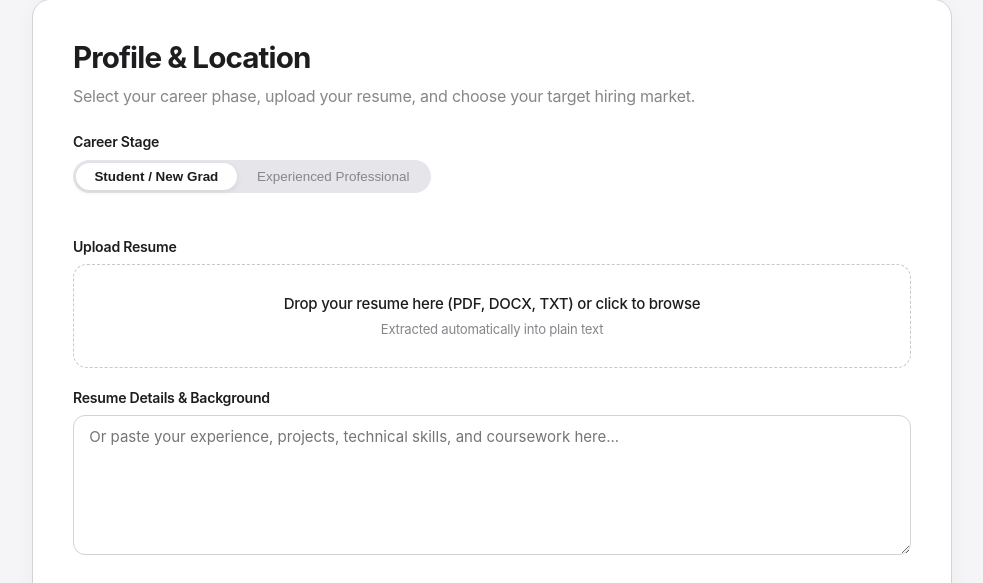
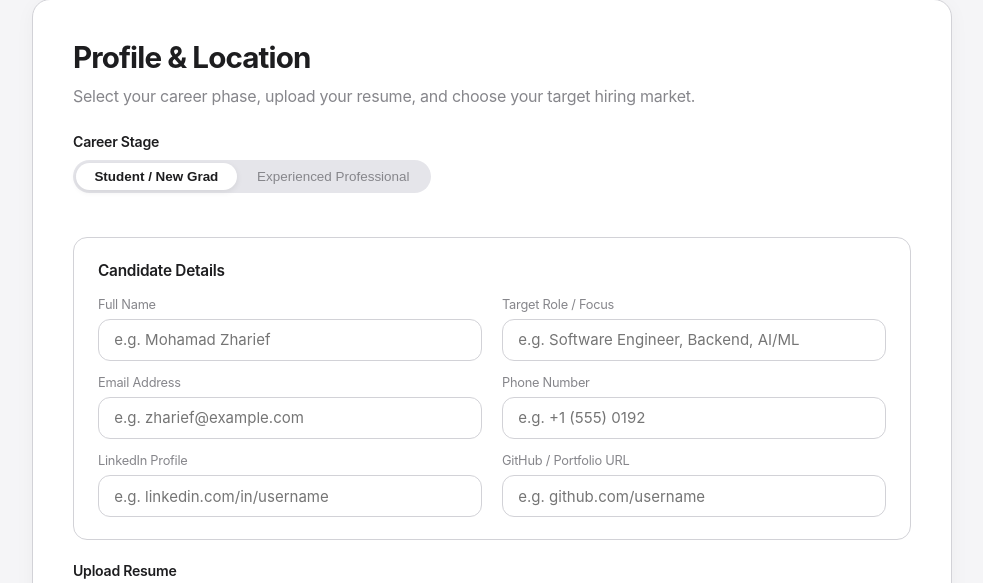
Before and after one commit to zhariefm/Resumez, a Flask app: page / in a window 1280 px wide. Shown: the part 107-690 px from the top of the page, without its empty margins (148-1131 px from the left). Run offline with Flask 3, Linux system fonts and the light colour scheme; data that the repository does not hold is empty.

Commit message:
Add candidate contact details inputs and smart resume auto-fill

```diff
--- a/app.py
+++ b/app.py
@@ -62,6 +62,7 @@ def api_recommend_companies():
     data = request.get_json() or {}
     resume_text = data.get("resume_text", "").strip()
     target_location = data.get("target_location", "Any")
+    target_role = data.get("target_role", "").strip()
 
     if not resume_text:
         return jsonify({"error": "Resume text is required"}), 400
@@ -69,7 +70,8 @@ def api_recommend_companies():
     try:
         recs = recommend_companies_for_student(
             resume_text=resume_text,
-            target_location=target_location
+            target_location=target_location,
+            target_role=target_role
         )
         return jsonify({"recommendations": recs})
     except Exception as e:
@@ -85,6 +87,7 @@ def api_tailor():
     role_title = data.get("role_title", "").strip()
     location = data.get("location", "").strip()
     career_level = data.get("career_level", "student")
+    user_details = data.get("user_details", {})
 
     if not resume_text or not job_description:
         return jsonify({"error": "Both resume profile and job description are required"}), 400
@@ -96,7 +99,8 @@ def api_tailor():
             company_name=company_name,
             role_title=role_title,
             location=location,
-            career_level=career_level
+            career_level=career_level,
+            user_details=user_details
         )
 
         # Save to SQLite Tracker
--- a/static/js/app.js
+++ b/static/js/app.js
@@ -285,6 +285,17 @@ function initFileUpload() {
   });
 }
 
+function getUserDetails() {
+  return {
+    name: document.getElementById("user-name")?.value.trim() || "",
+    target_role: document.getElementById("user-target-role")?.value.trim() || "",
+    email: document.getElementById("user-email")?.value.trim() || "",
+    phone: document.getElementById("user-phone")?.value.trim() || "",
+    linkedin: document.getElementById("user-linkedin")?.value.trim() || "",
+    github: document.getElementById("user-github")?.value.trim() || ""
+  };
+}
+
 async function handleFileUpload(file) {
   const formData = new FormData();
   formData.append("resume_file", file);
@@ -300,7 +311,26 @@ async function handleFileUpload(file) {
     } else {
       state.resumeText = data.text;
       document.getElementById("resume-text").value = data.text;
-      showToast("Resume parsed successfully.");
+
+      // Smart pre-fill detected contact details if fields are currently empty
+      const emailMatch = data.text.match(/[\w.-]+@[\w.-]+\.[a-zA-Z]{2,}/);
+      if (emailMatch && !document.getElementById("user-email").value) {
+        document.getElementById("user-email").value = emailMatch[0];
+      }
+      const phoneMatch = data.text.match(/(\+?\d{1,3}[-.\s]?)?\(?\d{3}\)?[-.\s]?\d{3}[-.\s]?\d{4}/);
+      if (phoneMatch && !document.getElementById("user-phone").value) {
+        document.getElementById("user-phone").value = phoneMatch[0];
+      }
+      const liMatch = data.text.match(/(linkedin\.com\/in\/[\w-]+)/i);
+      if (liMatch && !document.getElementById("user-linkedin").value) {
+        document.getElementById("user-linkedin").value = liMatch[0];
+      }
+      const ghMatch = data.text.match(/(github\.com\/[\w-]+)/i);
+      if (ghMatch && !document.getElementById("user-github").value) {
+        document.getElementById("user-github").value = ghMatch[0];
+      }
+
+      showToast("Resume parsed & details extracted.");
     }
   } catch (err) {
     hideSpinner();
@@ -316,6 +346,7 @@ async function continueToCompanies() {
     return;
   }
   state.resumeText = text;
+  const userDetails = getUserDetails();
 
   if (state.recommendedCompanies.length === 0) {
     showSpinner("Finding matching companies for your profile...");
@@ -325,7 +356,8 @@ async function continueToCompanies() {
         headers: { "Content-Type": "application/json" },
         body: JSON.stringify({
           resume_text: state.resumeText,
-          target_location: state.targetLocation
+          target_location: state.targetLocation,
+          target_role: userDetails.target_role
         })
       });
       const data = await res.json();
@@ -416,6 +448,7 @@ async function tailorCustomRole() {
 
 async function runTailoring(payload) {
   showSpinner(`Tailoring resume & letter for ${payload.company_name}...`);
+  const userDetails = getUserDetails();
   try {
     const res = await fetch("/api/tailor", {
       method: "POST",
@@ -423,6 +456,7 @@ async function runTailoring(payload) {
       body: JSON.stringify({
         resume_text: state.resumeText,
         career_level: state.careerLevel,
+        user_details: userDetails,
         ...payload
       })
     });
@@ -832,6 +866,13 @@ async function loadSavedApp(appId) {
     state.careerLevel = data.career_level || "student";
     state.targetLocation = data.location || state.targetLocation;
 
+    const p = data.data?.personal_info || {};
+    if (p.name && document.getElementById("user-name")) document.getElementById("user-name").value = p.name;
+    if (p.email && document.getElementById("user-email")) document.getElementById("user-email").value = p.email;
+    if (p.phone && document.getElementById("user-phone")) document.getElementById("user-phone").value = p.phone;
+    if (p.linkedin && document.getElementById("user-linkedin")) document.getElementById("user-linkedin").value = p.linkedin;
+    if (p.github && document.getElementById("user-github")) document.getElementById("user-github").value = p.github;
+
     closeApplicationsModal();
     renderStep3();
     goToStep(3);
--- a/tailor_engine.py
+++ b/tailor_engine.py
@@ -187,6 +187,7 @@ Respond strictly in valid JSON matching this schema:
 def recommend_companies_for_student(
     resume_text: str,
     target_location: str = "Any",
+    target_role: str = "",
     api_key: str = None,
     model: str = "gpt-4o-mini"
 ) -> list:
@@ -200,13 +201,15 @@ def recommend_companies_for_student(
 
     client = OpenAI(api_key=key.strip())
 
+    role_line = f"DESIRED ROLE / FOCUS: {target_role}\n" if target_role else ""
+
     user_prompt = f"""
 TARGET LOCATION PREFERENCE: {target_location or 'Any location / Remote'}
-
+{role_line}
 --- STUDENT RESUME PROFILE ---
 {resume_text}
 
-Recommend 4-5 best-fit companies and roles for this student with official website URLs, accurate headquarters and tech hubs, and full job descriptions.
+Recommend 4-5 best-fit companies and roles for this candidate with official website URLs, accurate headquarters and tech hubs, and full job descriptions.
 """
 
     response = client.chat.completions.create(
@@ -234,6 +237,7 @@ def tailor_resume_and_letter(
     role_title: str = "",
     location: str = "",
     career_level: str = "student",
+    user_details: dict = None,
     api_key: str = None,
     model: str = "gpt-4o-mini"
 ) -> dict:
@@ -248,6 +252,20 @@ def tailor_resume_and_letter(
 
     client = OpenAI(api_key=key.strip())
 
+    details = user_details or {}
+    contact_instruction = ""
+    if details:
+        parts = []
+        if details.get("name"): parts.append(f"Full Name: {details['name']}")
+        if details.get("email"): parts.append(f"Email: {details['email']}")
+        if details.get("phone"): parts.append(f"Phone: {details['phone']}")
+        if details.get("linkedin"): parts.append(f"LinkedIn: {details['linkedin']}")
+        if details.get("github"): parts.append(f"GitHub: {details['github']}")
+        if details.get("portfolio"): parts.append(f"Portfolio: {details['portfolio']}")
+        if details.get("target_role"): parts.append(f"Preferred Target Role: {details['target_role']}")
+        if parts:
+            contact_instruction = "EXACT CANDIDATE CONTACT DETAILS (Use these exact values in personal_info):\n" + "\n".join(parts) + "\n"
+
     level_instruction = (
         "CANDIDATE STAGE: Student / New Grad. Prioritize Education, coursework, academic achievements, and foundational projects."
         if career_level == "student"
@@ -256,10 +274,10 @@ def tailor_resume_and_letter(
 
     user_prompt = f"""
 TARGET COMPANY: {company_name or 'Target Employer'}
-TARGET ROLE: {role_title or 'Target Role'}
+TARGET ROLE: {role_title or details.get('target_role') or 'Target Role'}
 TARGET LOCATION: {location or 'Not specified'}
 {level_instruction}
-
+{contact_instruction}
 --- TARGET JOB DESCRIPTION ---
 {job_description}
 
@@ -283,6 +301,16 @@ Generate the complete enterprise application suite (Jake's Resume, Application L
     try:
         data = json.loads(raw_content)
         data["career_level"] = career_level
+
+        # Guarantee user contact overrides if provided
+        p = data.setdefault("personal_info", {})
+        if details.get("name"): p["name"] = details["name"]
+        if details.get("email"): p["email"] = details["email"]
+        if details.get("phone"): p["phone"] = details["phone"]
+        if details.get("linkedin"): p["linkedin"] = details["linkedin"]
+        if details.get("github"): p["github"] = details["github"]
+        if details.get("portfolio"): p["portfolio"] = details["portfolio"]
+
         return data
     except json.JSONDecodeError as e:
         raise ValueError(f"Failed to parse GPT response as JSON: {e}\nRaw output: {raw_content[:300]}")
--- a/templates/index.html
+++ b/templates/index.html
@@ -37,6 +37,41 @@
         <div class="segmented-control">
           <button type="button" class="segmented-pill active" data-career="student">Student / New Grad</button>
           <button type="button" class="segmented-pill" data-career="experienced">Experienced Professional</button>
+        </div>
+      </div>
+
+      <!-- Candidate Contact & Target Details -->
+      <div style="background: #ffffff; border: 1px solid #d2d2d7; border-radius: 14px; padding: 1.35rem 1.5rem; margin-bottom: 1.35rem;">
+        <div style="font-weight: 600; font-size: 0.96rem; margin-bottom: 0.85rem; color: #1d1d1f;">Candidate Details</div>
+        <div class="grid-2" style="margin-bottom: 0.85rem;">
+          <div>
+            <label style="font-size: 0.8rem; color: #86868b; display: block; margin-bottom: 4px;">Full Name</label>
+            <input type="text" id="user-name" class="apple-input" placeholder="e.g. Mohamad Zharief">
+          </div>
+          <div>
+            <label style="font-size: 0.8rem; color: #86868b; display: block; margin-bottom: 4px;">Target Role / Focus</label>
+            <input type="text" id="user-target-role" class="apple-input" placeholder="e.g. Software Engineer, Backend, AI/ML">
+          </div>
+        </div>
+        <div class="grid-2" style="margin-bottom: 0.85rem;">
+          <div>
+            <label style="font-size: 0.8rem; color: #86868b; display: block; margin-bottom: 4px;">Email Address</label>
+            <input type="email" id="user-email" class="apple-input" placeholder="e.g. zharief@example.com">
+          </div>
+          <div>
+            <label style="font-size: 0.8rem; color: #86868b; display: block; margin-bottom: 4px;">Phone Number</label>
+            <input type="tel" id="user-phone" class="apple-input" placeholder="e.g. +1 (555) 0192">
+          </div>
+        </div>
+        <div class="grid-2">
+          <div>
+            <label style="font-size: 0.8rem; color: #86868b; display: block; margin-bottom: 4px;">LinkedIn Profile</label>
+            <input type="text" id="user-linkedin" class="apple-input" placeholder="e.g. linkedin.com/in/username">
+          </div>
+          <div>
+            <label style="font-size: 0.8rem; color: #86868b; display: block; margin-bottom: 4px;">GitHub / Portfolio URL</label>
+            <input type="text" id="user-github" class="apple-input" placeholder="e.g. github.com/username">
+          </div>
         </div>
       </div>
 
```
